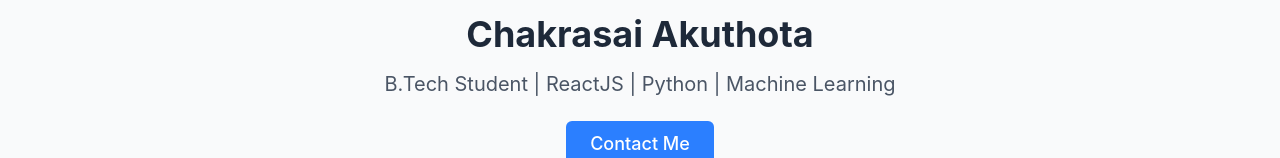
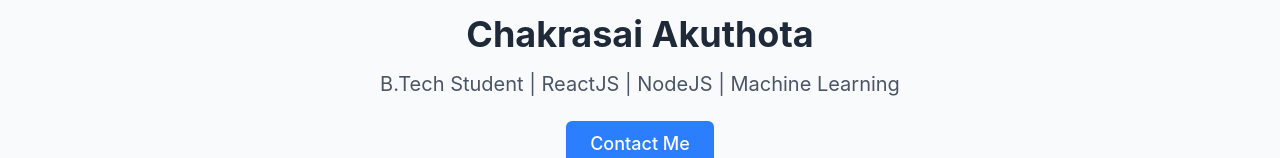
Before and after one commit to Chakrasai/portfolio, a React (Vite) app in the folder client/: page / in a window 1280 px wide. Shown: the part 378-536 px from the top of the page. Built offline with nearby package versions, Linux system fonts and the light colour scheme.

Commit message:
fix: update Hero component description to include NodeJS

```diff
--- a/client/src/components/Hero.jsx
+++ b/client/src/components/Hero.jsx
@@ -4,7 +4,7 @@
         <div className="text-center">
           <h1 className="text-4xl font-bold mb-4 text-gray-800 dark:text-white">Chakrasai Akuthota</h1>
           <p className="text-xl mb-8 text-gray-600 dark:text-gray-300">
-            B.Tech Student | ReactJS | Python | Machine Learning
+            B.Tech Student | ReactJS | NodeJS | Machine Learning
           </p>
           <a
             href="#contact"
```
